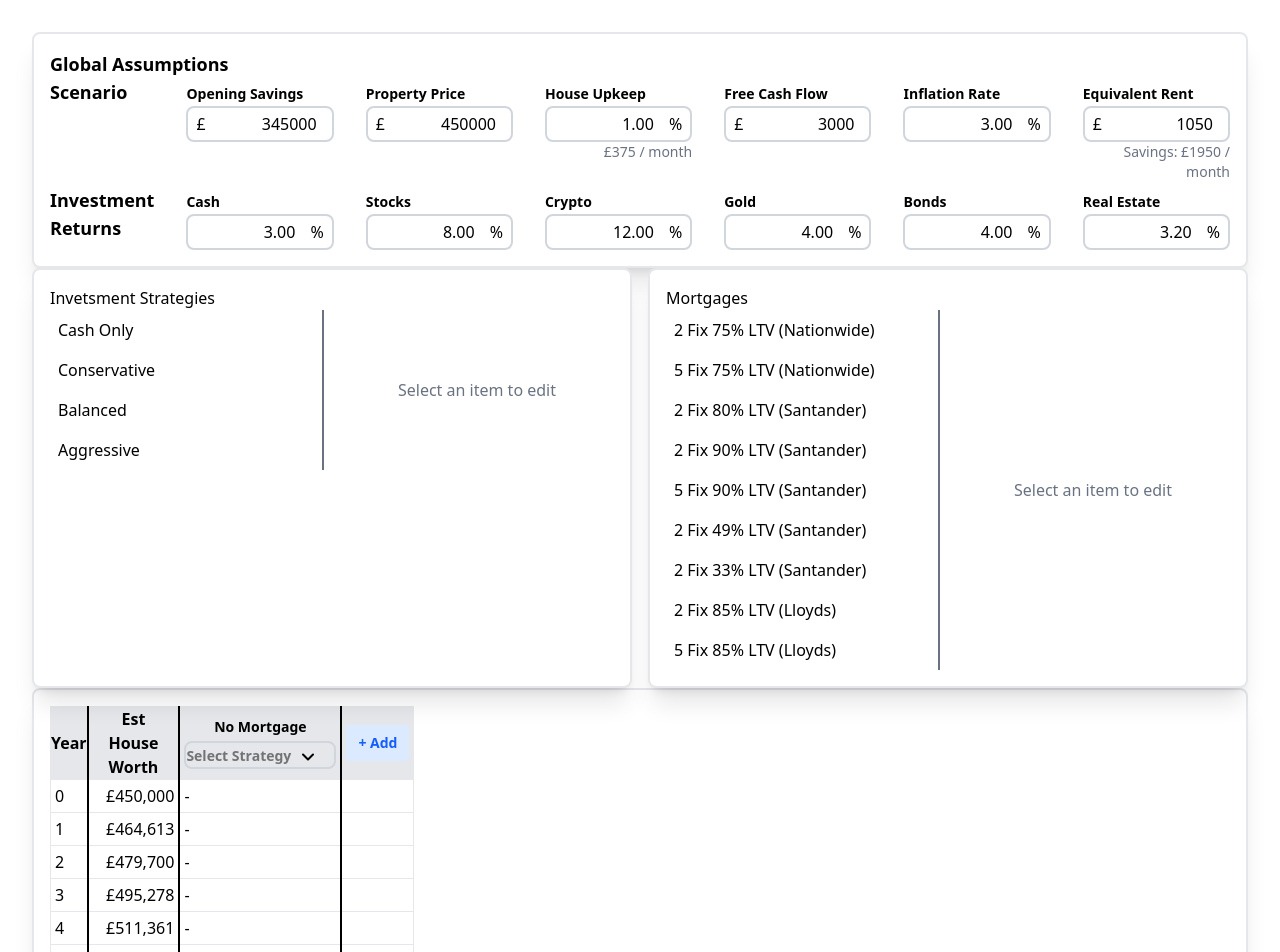
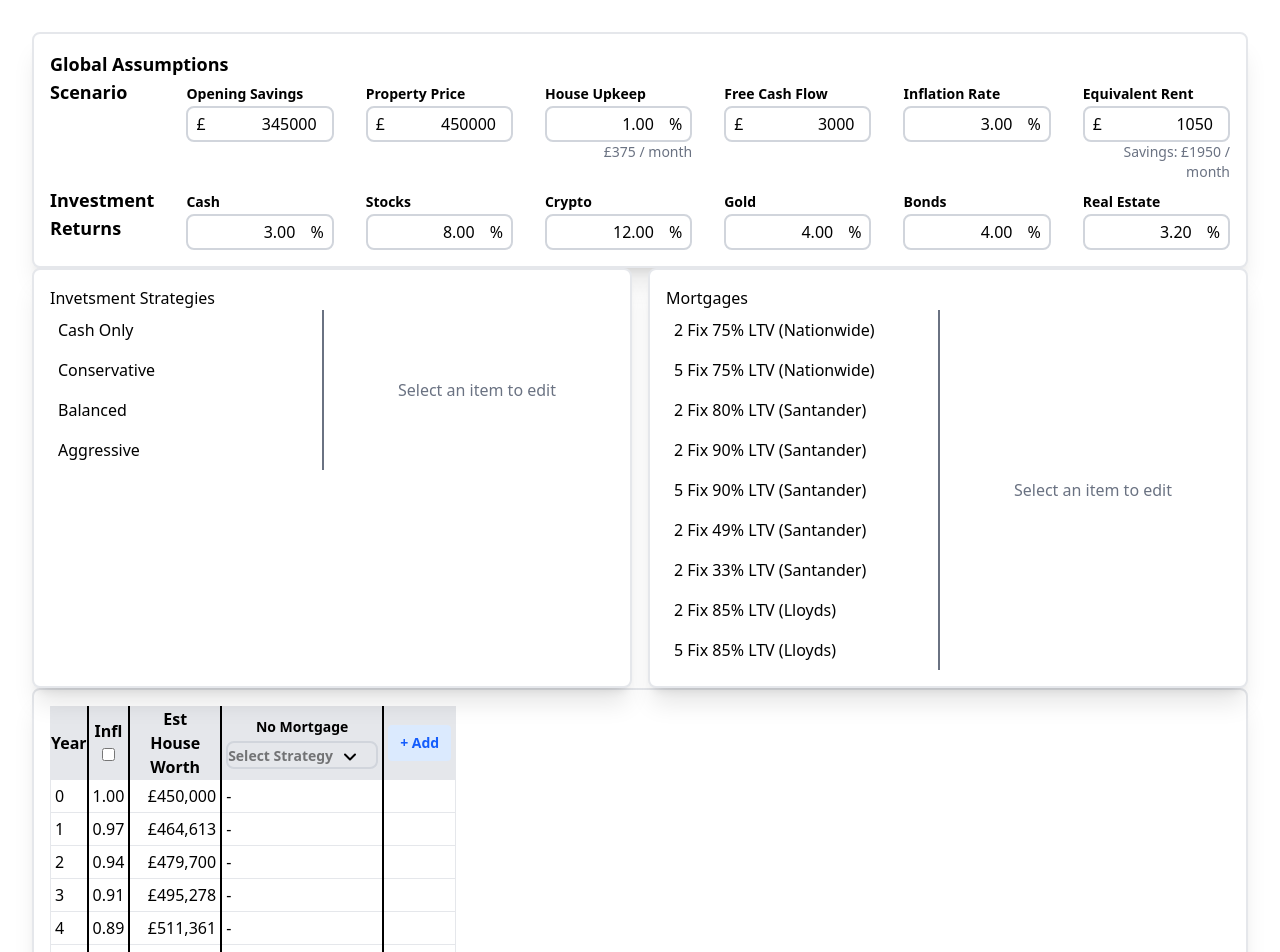
Before and after one commit to jnterry/mortgage-sim, a React (Vite) app: page / in a window 1280 px wide. Shown: the top 952 px of the page. Built offline with nearby package versions, Linux system fonts and the light colour scheme.

Commit message:
Add display of inflation multiples to sim result table

```diff
--- a/src/App.jsx
+++ b/src/App.jsx
@@ -5,7 +5,7 @@ import ListSelect from './components/UI/Input/ListSelect'
 import GlobalAssumptionsForm from './components/forms/GlobalAssumptions'
 import { InvestmentStrategyEditor } from './components/forms/InvestmentStrategies'
 import { MortgageEditor } from './components/forms/Mortgages'
-import { simulateMortgageFree, simulateMortgage, getPortfolioTotal, compoundInterest } from './lib/simcore'
+import { simulateMortgageFree, simulateMortgage, getPortfolioTotal, compoundInterest, computeInflationMultiples } from './lib/simcore'
 
 function useAppData() {
 	const [globalAssumptions, setGlobalAssumptions] = React.useState({
@@ -214,6 +214,10 @@ function App() {
 		setSelectedMortgage(scenario.mortgageId)
 	}, [])
 
+	const inflationMultiples = React.useMemo(() => {
+		return computeInflationMultiples(globalAssumptions.inflationRate, globalAssumptions.simulationYears * 12)
+	}, [globalAssumptions.inflationRate, globalAssumptions.simulationYears])
+
 	const noMortgageResults = React.useMemo(() => {
 		if (!noMortgageInvestStrat) return null
 		const strategy = investmentStrategies.find(s => s.id === noMortgageInvestStrat)
@@ -265,6 +269,7 @@ function App() {
 				</Card>
 			</div>
 			<SimResults
+				inflationMultiples={inflationMultiples}
 				scenarios={scenarioResults}
 				noMortgageResults={noMortgageResults}
 				investmentStrategies={investmentStrategies}
@@ -308,13 +313,24 @@ function SimResults({
 	removeScenario,
 	addScenario,
 	globalAssumptions,
+	inflationMultiples,
 }) {
+
+	const [displayReal, setDisplayReal] = React.useState(false);
+
 	return (
 		<Card className="max-w-[1400px] mx-auto overflow-x-auto">
 			<Table>
 				<Table.Head>
 					<Table.Row>
-						<Table.Header rowSpan={2}>Year</Table.Header>
+						<Table.Header rowSpan={2} thickRight>Year</Table.Header>
+						<Table.Header rowSpan={2} thickLeft thickRight>
+							<label className="cursor-pointer">
+								Infl
+								<br />
+								<input type="checkbox" checked={displayReal} onChange={() => setDisplayReal(!displayReal)} />
+							</label>
+						</Table.Header>
 						<Table.Header rowSpan={2} thickLeft>Est<br />House<br />Worth</Table.Header>
 						<Table.Header rowSpan={2} thickLeft>
 							<div className="flex flex-col gap-1 p-1 max-w-[160px]">
@@ -399,7 +415,8 @@ function SimResults({
 				<Table.Body>
 					{SIM_INDICIES.map((index) => (
 						<Table.Row key={index}>
-							<Table.Cell>{Math.floor((index) / 12)}</Table.Cell>
+							<Table.Cell thickRight>{Math.floor((index) / 12)}</Table.Cell>
+							<Table.Cell thickLeft thickRight>{inflationMultiples[index].toFixed(2)}</Table.Cell>
 							<Table.Cell.Pounds thickLeft>
 								{compoundInterest(globalAssumptions.propertyPrice, globalAssumptions.expectedReturns.realEstate, index)}
 							</Table.Cell.Pounds>
--- a/src/lib/simcore.ts
+++ b/src/lib/simcore.ts
@@ -338,3 +338,16 @@ export function simulateMortgage(ga: GlobalAssumptions, strategy: InvestmentStra
 
 	return results;
 }
+
+export function computeInflationMultiples(inflationRate: number, months: number): number[] {
+	let value = 1
+
+	let result: number[] = [1];
+
+	for(let i = 0; i < months; ++i) {
+		value *= (1 - inflationRate / 12);
+		result.push(value);
+	}
+
+	return result;
+}
```
